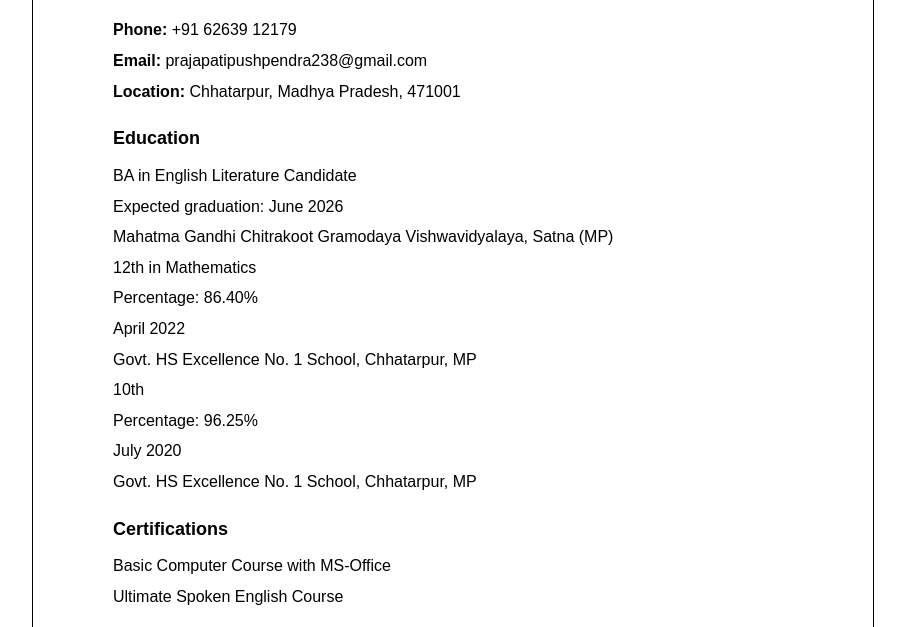
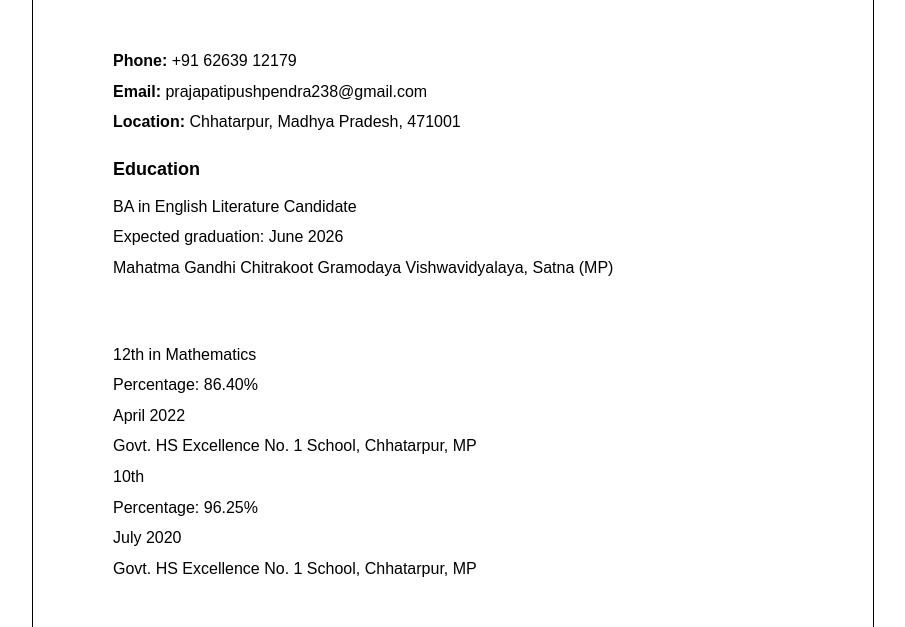
Before and after one commit to Pushpendra-prajapati/One-page-simple-cv, a plain HTML site: page index.html in a window 1280 px wide. Shown: the part 133-760 px from the top of the page, without its empty margins (187-1092 px from the left). Drawn offline with Linux system fonts and the light colour scheme.

Commit message:
update index.html

```diff
--- a/index.html
+++ b/index.html
@@ -57,7 +57,7 @@
     <div class="header">
         <h1>Pushpendra Prajapati</h1>
         <h2>Web Developer</h2>
-    </div>
+    </div><br>
 
 
 
@@ -71,7 +71,7 @@
             <p>BA in English Literature Candidate</p>
             <p>Expected graduation: June 2026</p>
             <p>Mahatma Gandhi Chitrakoot Gramodaya Vishwavidyalaya, Satna (MP)</p>
-
+            <br><br>
             <p>12th in Mathematics</p>
             <p>Percentage: 86.40%</p>
             <p>April 2022</p>
@@ -80,7 +80,7 @@
             <p>10th</p>
             <p>Percentage: 96.25%</p>
             <p>July 2020</p>
-            <p>Govt. HS Excellence No. 1 School, Chhatarpur, MP</p>
+            <p>Govt. HS Excellence No. 1 School, Chhatarpur, MP</p><br>
         </div>
 
         <div class="section">
```
